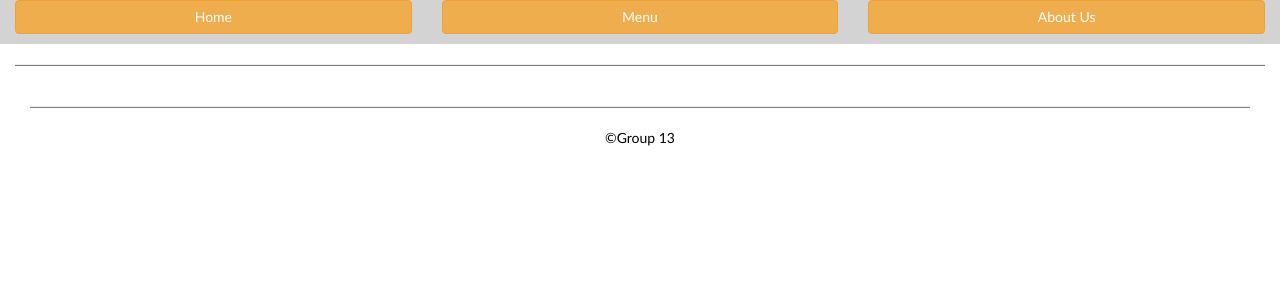
After one commit to cjchiang/FoodNotes, a PHP site: page /aboutUsDevs.php in a window 1280 px wide. The commit adds this page. Shown: the top 300 px of the page. Run offline with PHP 8.4, Linux system fonts and the light colour scheme.

Commit message:
started AboutUsDevs.php

```diff
--- /dev/null
+++ b/aboutUsDevs.php
@@ -0,0 +1,6 @@
+<?php include("include/header.php"); ?>
+<div class="container-fluid">
+    <hr id="aboutUsHeader"/>
+    <div class=""
+</div>
+<?php include("include/footer.php"); ?>
--- a/styles/styles.css
+++ b/styles/styles.css
@@ -96,3 +96,6 @@ table, td, tr, th {
     left: 38%;
     right: 38%;
 }
+#aboutUsHeader{
+
+}
```
